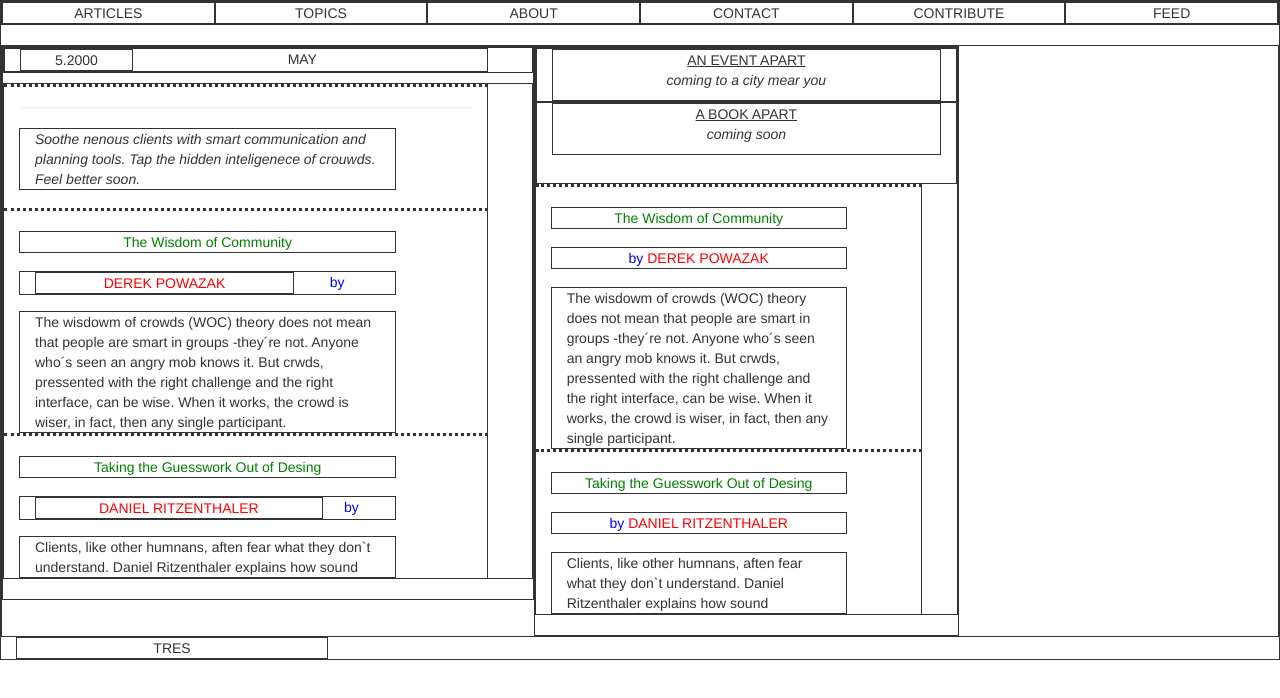
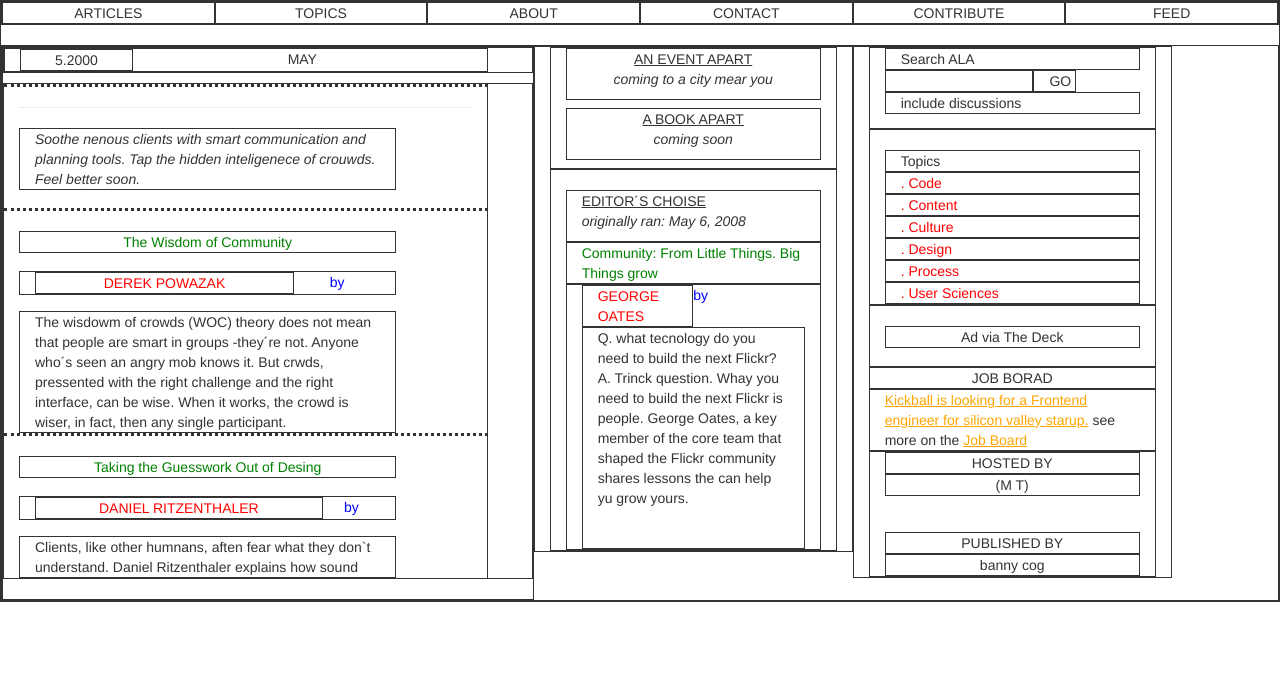
Before and after one commit to brayanrodriguezfusm/DesarrolloDeAplicacionesWebAvanzadas, a plain HTML site: page ejercicios/Taller #1/Omar Andrés Pérez C/index.html in a window 1280 px wide. Drawn offline with nearby package versions, Linux system fonts and the light colour scheme.

Commit message:
nueva columna actualizada

```diff
--- a/ejercicios/Taller #1/Omar Andrés Pérez C/index.html
+++ b/ejercicios/Taller #1/Omar Andrés Pérez C/index.html
@@ -74,50 +74,72 @@ div1 {border-top: dotted; border-right:solid 1px; }
      <br>
   </div>
 
-  <div class="col-md-4">
-       <div class="row" >
-        <div class="col-md-12">
-        <div class="col-md-12" align="center" ><u>AN EVENT APART</u><p><i>coming to a city mear you</i></div>
-      <br>
-      </div>
-      <div class="col-md-12">
-        <div class="col-md-12" align="center" ><u>
-         A BOOK APART</u><p><i>coming soon</i></div>
-      <br><br><br><br>
-      </div>
-
-      <div1 class="col-md-11"><br>
-      <div class="col-md-10" align="center" ><font color="green">The Wisdom of Community</font>
-      </div>
-      <br>
-      <br>
-      <div class="col-md-10" align="center" ><font color="blue">by</font><font color="red"> DEREK POWAZAK</font>
-      </div>
-      <br>
-      <br>
-      <div class="col-md-10" align="LEFT" >The wisdowm of crowds (WOC) theory does not mean that people are smart in groups -they´re not. Anyone who´s seen an angry mob knows it. But crwds, pressented with the right challenge and the right interface, can be wise. When it works, the crowd is wiser, in fact, then any single participant.
-      </div>
-      </div1>
-      <div1 class="col-md-11"><br>
-      <div class="col-md-10" align="center" ><font color="green">Taking the Guesswork Out of Desing</font>
-      </div>
-      <br>
-      <br>
-      <div class="col-md-10" align="center" ><font color="blue">by</font> <font color="red"> DANIEL RITZENTHALER</font>
-      </div>
-      <br>
-      <br>
-      <div class="col-md-10" align="LEFT" >Clients, like other humnans, aften fear what they don`t understand. Daniel Ritzenthaler explains how sound
-      </div>
-      </div1>
-      </div>
-     <br>
+  <div class="col-md-3" >
+  <div class="col-md-12">
+  <div class="col-md-12" align="center"><u>  AN EVENT APART</u><p><i>coming to a city mear you</i></div><br><br><br>
+  <div class="col-md-12" align="center"><u>  A BOOK APART</u><p><i>coming soon</i></div>
+  <br><br><br>
   </div>
 
+  <div class="col-md-12">
+  <br>
+  <div class="col-md-12" align="left"><u>  EDITOR´S CHOISE</u><p><i>originally ran: May 6, 2008</i></div>
+  <div class="col-md-12" id="colorgreen" align="left"><font color="green"> Community: From Little Things. Big Things grow </font></div>
+  <br><br>
+  <div class="col-md-12" align="left"><font color="blue">by</font><div class="col-xs-12 col-sm-6 col-md-0"><font color="red"> GEORGE OATES</font></div>
+  <br><br>
+  <div class="col-md-12" align="LEFT">Q. what tecnology do you need to build the next Flickr? A. Trinck question. Whay you need to build the next Flickr is people. George Oates, a key member of the core team that shaped the Flickr community shares lessons the can help yu grow yours.
+<br><br><br>
   </div>
-  <div class="col-md-3">TRES</div>
-</div>
+  <br><br><br>
+  </div>
 
+  <br><br><br>
+  </div>
+  </div>
+<div class="col-md-3" >
+  <div class="col-md-12">
+  <div class="col-md-12"  align="left">Search ALA</div>
+  <div class="col-xs-12 col-sm-6 col-md-7"><br></div>
+  <div class="col-xs-12 col-sm-6 col-md-2">GO</div>
+  <div class="col-md-12"  align="left">include discussions</div>
+
+  <br>
+  <br><br><br>
+  </div>
+
+  <div class="col-md-12">
+  <br>
+  <div class="col-md-12" align="left">Topics</div>
+  <br>
+  <div class="col-md-12" align="left"><font color="red">. Code</font></div>
+  <div class="col-md-12" align="left"><font color="red">. Content</font></div>
+  <div class="col-md-12" align="left"><font color="red">. Culture</font></div>
+  <div class="col-md-12" align="left"><font color="red">. Design</font></div>
+  <div class="col-md-12" align="left"><font color="red">. Process</font></div>
+  <div class="col-md-12" align="left"><font color="red">. User Sciences</font></div>
+
+  </div>
+
+  <div class="col-md-12">
+  <br>
+  <div class="col-md-12" align="center">Ad via The Deck</div><br><br>
+  </div>
+
+  <div class="col-md-12"  align="center">JOB BORAD</div>
+  <div class="col-md-12" align="left"> <font color="orange"><u>Kickball is looking for a Frontend engineer for silicon valley starup.</u></font> see more on the<Font color="orange"> <u>Job Board</u></font></div>
+  <div class="col-md-12">
+  <div class="col-md-12">HOSTED BY</div>
+  <div class="col-md-12" align="center" >(M T)</div><br><br><br><br>
+  <div class="col-md-12">PUBLISHED BY</div>
+  <div class="col-md-12" align="center" >banny cog</div><br><br>
+  </div
+
+  <br><br>
+  </div>
+  </div>
+  </div>
+  </div>  </div>
     <script src="https://ajax.googleapis.com/ajax/libs/jquery/1.11.0/jquery.min.js"></script>
     <!-- Include all compiled plugins (below), or include individual files as needed -->
     <script src="js/bootstrap.min.js"></script>
```
